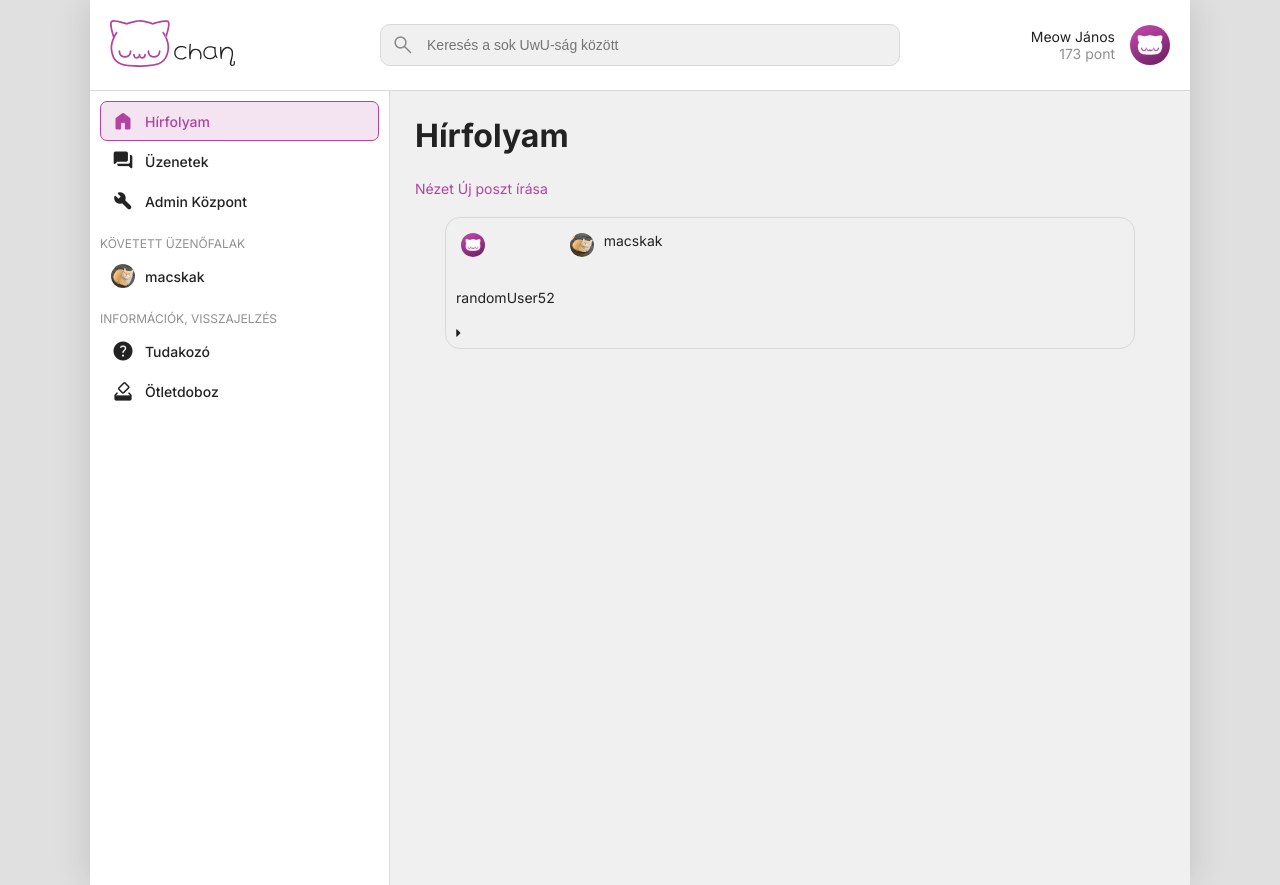
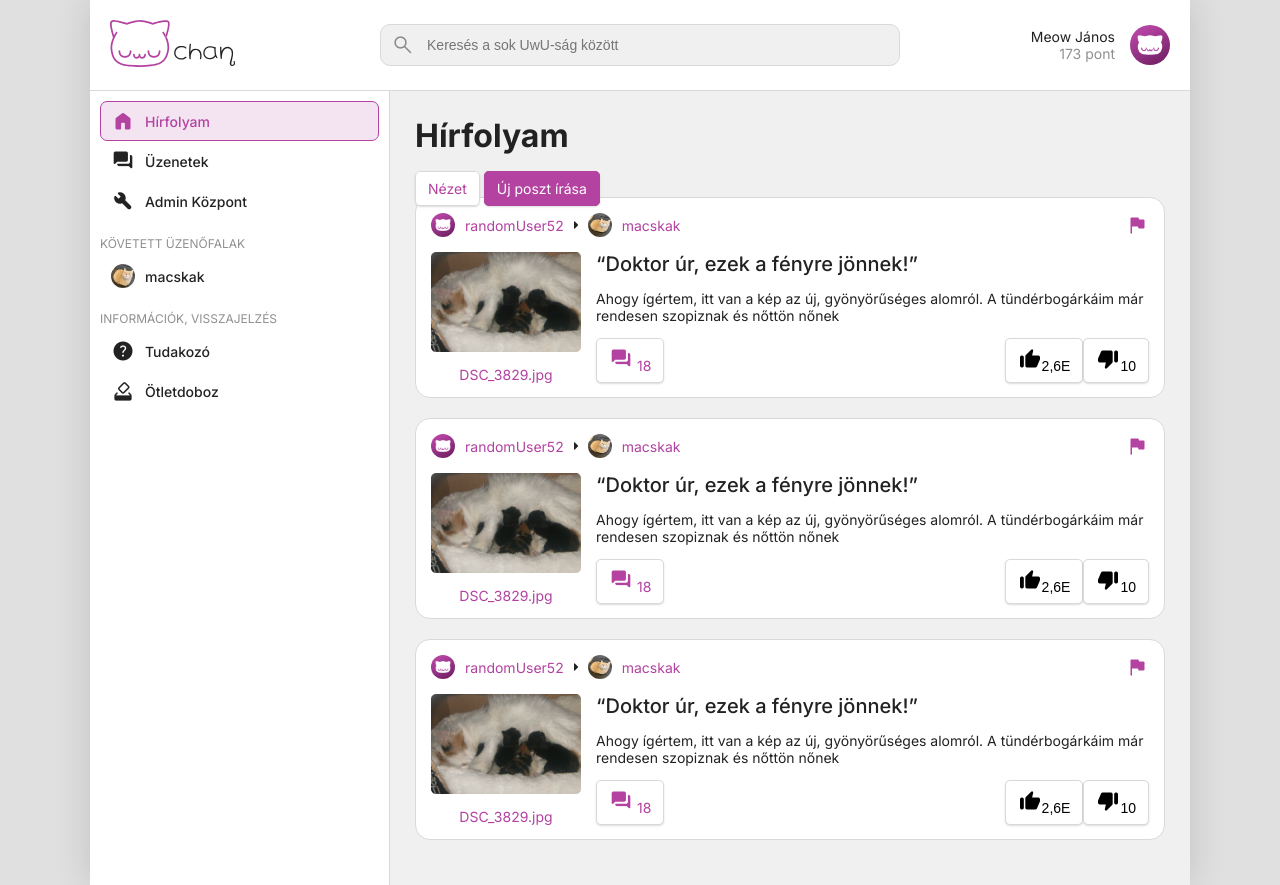
Before and after one commit to 0pau/UwUChan, a PHP site: page / in a window 1280 px wide. Run offline with PHP 8.4, Linux system fonts and the light colour scheme.

Commit message:
Hírfolyam fejlesztése v2

```diff
--- a/css/main.css
+++ b/css/main.css
@@ -112,7 +112,7 @@ input[type="text"], input[type="password"] {
     float: right;
 }
 
-button {
+button, .button {
     padding: 8px 12px;
     border-radius: 5px;
     font-size: inherit;
@@ -122,7 +122,7 @@ button {
     box-shadow: 0px 1px 2px #00000025;
 }
 
-button.cta {
+button.cta, .button.cta {
     background-color: var(--accent);
     border-color: var(--accent);
     color: white;
@@ -290,27 +290,52 @@ nav p {
     width: 24px;
     height: 24px;
     border-radius: 50%;
-    margin: 15px 10px 15px 15px;
-    display: inline;
-
 }
 
-.user-profile-blog-name {
-    display: flex;
-    margin-left: 10px;
-    margin-bottom: 15px;
-}
-.user-profile-blog-arrow{
-    display: flex;
-    width: 10px;
-    height: 8px;
-    margin: 20px 10px 15px 10px;
+.post-card{
+    border: 1px solid #D9D9D9;;
+    border-radius: 15px;
+    margin-bottom: 20px;
+    background-color: var(--highlight);
 }
 
-.header-blog{
-    margin: 20px 30px 20px 30px;
-    border: 1px solid #D9D9D9;;
-    border-radius: 15px;
+.post-card-head{
+    display: flex;
+    align-items: center;
+    padding: 15px;
+}
+
+.post-card-head a{
+    display: flex;
+    align-items: center;
+    gap: 10px;
+}
+
+.right{
+    margin-left: auto;
+}
+
+.post-content{
+    display: flex;
+    gap: 15px;
+    padding: 0 15px;
+}
+
+.post-body p:first-child{
+    font-size: 20px;
+    font-weight: 500;
+    margin: 0;
+}
+
+.post-images{
+    display: flex;
+    align-items: center;
+    flex-direction: column;
+}
+
+.post-reactions{
     display: flex;
 }
+
+
 /********************************************************/
--- a/index.html
+++ b/index.html
@@ -49,19 +49,106 @@
             <section>
                 <h1>Hírfolyam</h1>
 
-                <a href=".">Nézet</a>
-                <a href=".">Új poszt írása</a>
+                <a href="." class="button">Nézet</a>
+                <a href="." class="button cta">Új poszt írása</a>
 
+                <div class="post-card">
+                    <div class="post-card-head">
+                        <a href=".">
+                            <img class="user-profile-blog-avatar" src="img/default_user_avatar.png" alt="Profilkép">
+                            <span>randomUser52</span>
+                        </a>
+                        <span class="material-symbols-rounded">arrow_right</span>
+                        <a href=".">
+                            <img class="user-profile-blog-avatar" src="img/minta_macsek.jpg" alt="Profilkép">
+                            <span>macskak</span>
+                        </a>
 
-                <div class="header-blog">
-                    <div>
-                        <img class="user-profile-blog-avatar" src="img/default_user_avatar.png" alt="Profilkép">
-                        <p class="user-profile-blog-name">randomUser52</p>
-                        <span class="material-symbols-rounded">arrow_right</span>
+                        <a class="right" href="."><span class="material-symbols-rounded">emoji_flags</span></a>
                     </div>
 
-                    <img class="user-profile-blog-avatar" src="img/minta_macsek.jpg" alt="Profilkép">
-                    <p class="followed-boards">macskak</p>
+                    <div class="post-content">
+                         <a class="post-images" href="."><img src="./img/blog_macska.png" alt="macska">
+                                <p>DSC_3829.jpg</p></a>
+                        <div class="post-body">
+                            <p>“Doktor úr, ezek a fényre jönnek!”</p>
+                            <p>Ahogy ígértem, itt van a kép az új, gyönyörűséges alomról.
+                                A tündérbogárkáim már rendesen szopiznak és nőttön nőnek</p>
+                            <div class="post-reactions">
+                                <a class="button flat" href="."><span class="material-symbols-rounded">forum</span>
+                                18
+                                </a>
+                                <button class="flat right"><span class="material-symbols-rounded">thumb_up</span>2,6E</button>
+                                <button class="flat"><span class="material-symbols-rounded" >thumb_down</span>10</button>
+                            </div>
+                        </div>
+                    </div>
+                </div>
+
+                <div class="post-card">
+                    <div class="post-card-head">
+                        <a href=".">
+                            <img class="user-profile-blog-avatar" src="img/default_user_avatar.png" alt="Profilkép">
+                            <span>randomUser52</span>
+                        </a>
+                        <span class="material-symbols-rounded">arrow_right</span>
+                        <a href=".">
+                            <img class="user-profile-blog-avatar" src="img/minta_macsek.jpg" alt="Profilkép">
+                            <span>macskak</span>
+                        </a>
+
+                        <a class="right" href="."><span class="material-symbols-rounded">emoji_flags</span></a>
+                    </div>
+
+                    <div class="post-content">
+                        <a class="post-images" href="."><img src="./img/blog_macska.png" alt="macska">
+                            <p>DSC_3829.jpg</p></a>
+                        <div class="post-body">
+                            <p>“Doktor úr, ezek a fényre jönnek!”</p>
+                            <p>Ahogy ígértem, itt van a kép az új, gyönyörűséges alomról.
+                                A tündérbogárkáim már rendesen szopiznak és nőttön nőnek</p>
+                            <div class="post-reactions">
+                                <a class="button flat" href="."><span class="material-symbols-rounded">forum</span>
+                                    18
+                                </a>
+                                <button class="flat right"><span class="material-symbols-rounded">thumb_up</span>2,6E</button>
+                                <button class="flat"><span class="material-symbols-rounded" >thumb_down</span>10</button>
+                            </div>
+                        </div>
+                    </div>
+                </div>
+
+                <div class="post-card">
+                    <div class="post-card-head">
+                        <a href=".">
+                            <img class="user-profile-blog-avatar" src="img/default_user_avatar.png" alt="Profilkép">
+                            <span>randomUser52</span>
+                        </a>
+                        <span class="material-symbols-rounded">arrow_right</span>
+                        <a href=".">
+                            <img class="user-profile-blog-avatar" src="img/minta_macsek.jpg" alt="Profilkép">
+                            <span>macskak</span>
+                        </a>
+
+                        <a class="right" href="."><span class="material-symbols-rounded">emoji_flags</span></a>
+                    </div>
+
+                    <div class="post-content">
+                        <a class="post-images" href="."><img src="./img/blog_macska.png" alt="macska">
+                            <p>DSC_3829.jpg</p></a>
+                        <div class="post-body">
+                            <p>“Doktor úr, ezek a fényre jönnek!”</p>
+                            <p>Ahogy ígértem, itt van a kép az új, gyönyörűséges alomról.
+                                A tündérbogárkáim már rendesen szopiznak és nőttön nőnek</p>
+                            <div class="post-reactions">
+                                <a class="button flat" href="."><span class="material-symbols-rounded">forum</span>
+                                    18
+                                </a>
+                                <button class="flat right"><span class="material-symbols-rounded">thumb_up</span>2,6E</button>
+                                <button class="flat"><span class="material-symbols-rounded" >thumb_down</span>10</button>
+                            </div>
+                        </div>
+                    </div>
                 </div>
             </section>
         </div>
```
